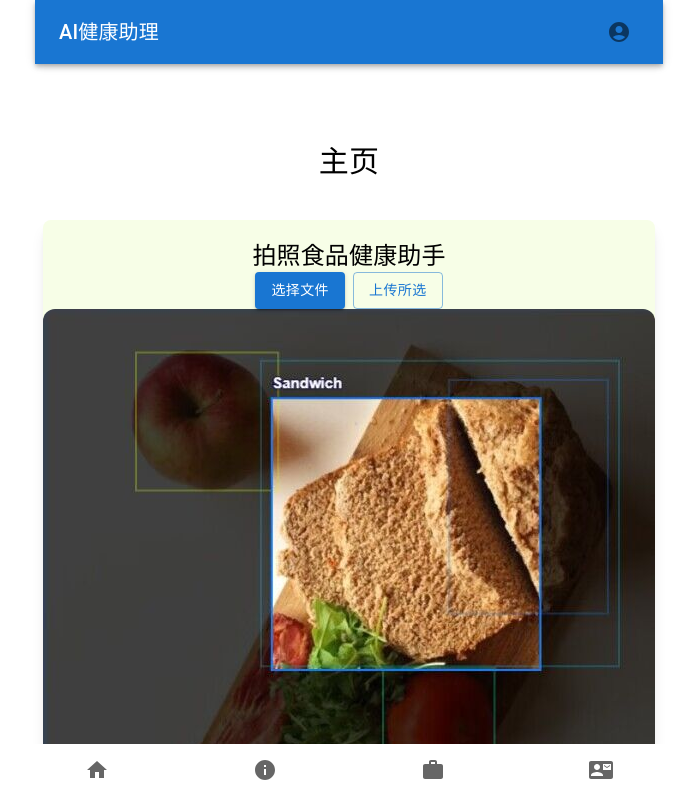
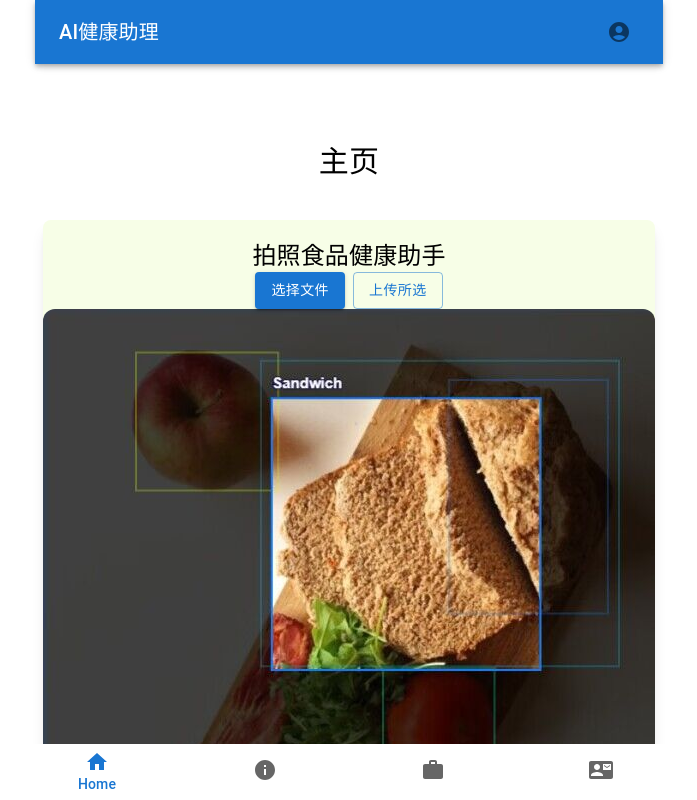
Before and after one commit to jacobavalanchel/react-food-frontend-azure, a React (Vite) app: page / in a window 1280 px wide. Shown: the top 800 px of the page, without its empty margins (291-988 px from the left). Built offline with nearby package versions, Linux system fonts and the light colour scheme.

Commit message:
feat(App): redirector

```diff
--- a/src/App.jsx
+++ b/src/App.jsx
@@ -17,6 +17,7 @@ import {Toaster} from "react-hot-toast";
 
 
 function App() {
+    const [currentTab, setCurrentTab] = React.useState(0);
     return (
         <React.Fragment>
             <CssBaseline/>
@@ -37,7 +38,11 @@ function App() {
                     </Routes>
                 </Router>
             </div>
-                <BottomNavigation className="bottomNavigation">
+                <BottomNavigation
+                    className="bottomNavigation"
+                    value={currentTab}
+                    onChange={(event,newValue)=>{setCurrentTab(newValue);console.log(newValue);}}
+                >
                     <BottomNavigationAction label="Home" icon={<HomeIcon/>} href="/"/>
                     <BottomNavigationAction label="About" icon={<InfoIcon/>} href="/about"/>
                     <BottomNavigationAction label="Services" icon={<WorkIcon/>} href="/services"/>
```
